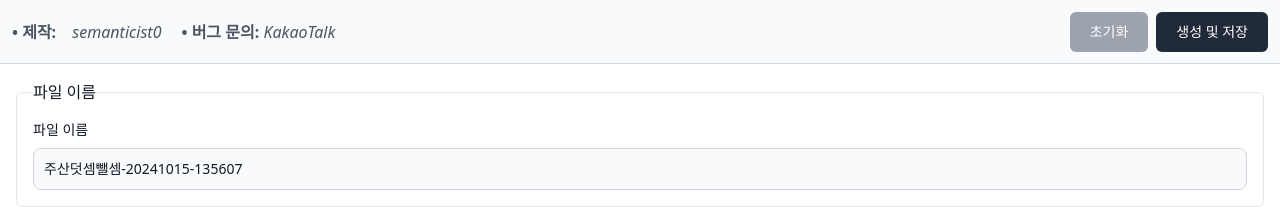
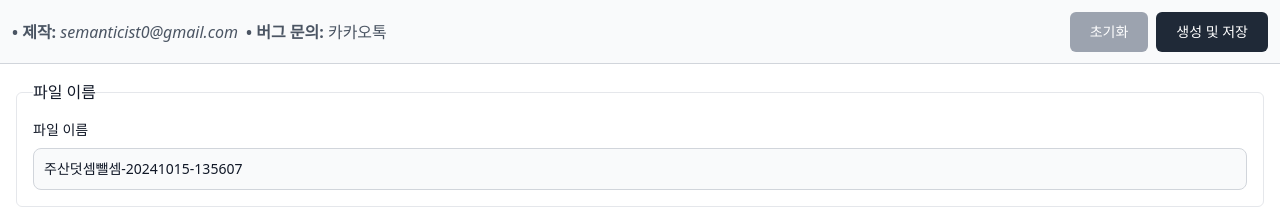
Before and after one commit to semanticist21/go-abacus, a React (Vite) app: page / in a window 1280 px wide. Shown: the top 207 px of the page. Built offline with nearby package versions, Linux system fonts and the light colour scheme.

Commit message:
fix styling

```diff
--- a/src/widget/main-page/header.tsx
+++ b/src/widget/main-page/header.tsx
@@ -29,27 +29,27 @@ const Header = () => {
           <li className="group" aria-label="creator">
             <span className="font-semibold not-italic">• 제작: </span>
             <a
-              className="group-hover:underline rounded-md border-none bg-transparent"
+              className="group-hover:underline rounded-md border-none bg-transparent px-0"
               type="email"
               href="mailto:semanticist0@gmail.com"
               target="_blank"
               rel="noopener noreferrer"
             >
-              semanticist0
+              semanticist0@gmail.com
             </a>
           </li>
 
           <li className="group" aria-label="bug-inquiry">
             <span className="font-semibold not-italic">• 버그 문의: </span>
             <a
-              className="group-hover:underline rounded-md border-none bg-transparent"
+              className="group-hover:underline rounded-md border-none bg-transparent not-italic"
               id="kakaotalk-link"
               type="link"
               href="https://open.kakao.com/o/s6LPfYJg"
               target="_blank"
               rel="noopener noreferrer"
             >
-              KakaoTalk
+              카카오톡
             </a>
           </li>
         </ul>
```
